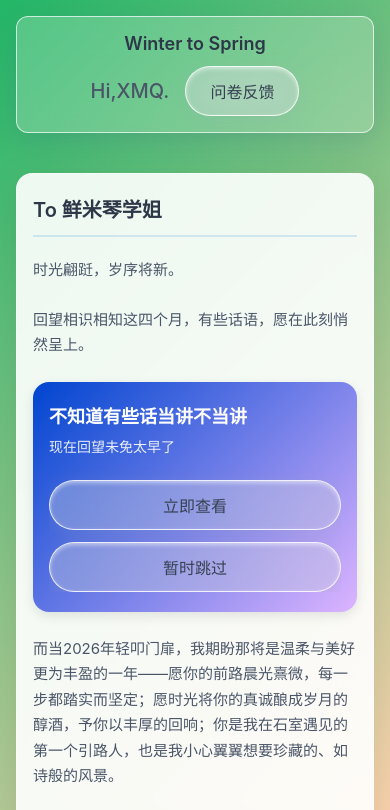
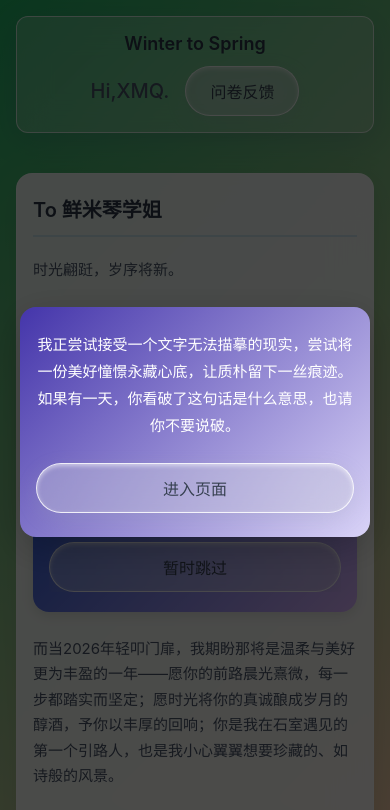
Before and after one commit to bingdewndewn/WinterToSpring2026, a plain HTML site: page WinterNotes.html in a window 390 px wide. Shown: the top 810 px of the page. Drawn offline with Linux system fonts and the light colour scheme.

Commit message:
new windows 1

```diff
--- a/WinterNotes.html
+++ b/WinterNotes.html
@@ -23,6 +23,38 @@
             flex-direction: column;
             align-items: center;
             color: #1a1a2e;
+        }
+
+        /* 新增弹窗样式 */
+        .popup-overlay {
+            position: fixed;
+            top: 0;
+            left: 0;
+            width: 100%;
+            height: 100%;
+            background: rgba(0, 0, 0, 0.7);
+            display: flex;
+            justify-content: center;
+            align-items: center;
+            z-index: 9999;
+            padding: 20px;
+        }
+
+        .popup-container {
+            width: 100%;
+            max-width: 800px;
+            background: linear-gradient(135deg, #4435aa 0%, #d9d3f7 100%);
+            border-radius: 24px;
+            padding: 40px;
+            box-shadow: 0 10px 40px rgba(0, 0, 0, 0.2);
+            text-align: center;
+        }
+
+        .popup-text {
+            font-size: 18px;
+            line-height: 1.8;
+            color: white;
+            margin-bottom: 30px;
         }
 
         /* 导航栏样式 - 强化玻璃质感+确保宽度撑满 */
@@ -301,6 +333,16 @@
                 font-size: 15px;
                 line-height: 1.7;
             }
+
+            /* 弹窗移动端适配 */
+            .popup-container {
+                padding: 30px 20px;
+                border-radius: 18px;
+            }
+
+            .popup-text {
+                font-size: 16px;
+            }
         }
 
         @media (max-width: 480px) {
@@ -352,10 +394,33 @@
                 padding: 20px;
                 box-shadow: 0 6px 16px rgba(0, 0, 0, 0.12);
             }
+
+            /* 弹窗移动端适配 */
+            .popup-container {
+                padding: 24px 16px;
+                border-radius: 16px;
+            }
+
+            .popup-text {
+                font-size: 15px;
+                margin-bottom: 24px;
+            }
+
+            .popup-container .feedback-btn {
+                width: 100%;
+            }
         }
     </style>
 </head>
 <body>
+    <!-- 新增弹窗 -->
+    <div id="popup" class="popup-overlay">
+        <div class="popup-container">
+            <p class="popup-text">我正尝试接受一个文字无法描摹的现实，尝试将一份美好憧憬永藏心底，让质朴留下一丝痕迹。如果有一天，你看破了这句话是什么意思，也请你不要说破。</p>
+            <button class="feedback-btn" onclick="document.getElementById('popup').style.display='none'">进入页面</button>
+        </div>
+    </div>
+
     <!-- 导航栏 - 包含返回按钮 -->
     <nav class="navbar">
     <!-- 左侧标题 -->
```
Lines whose indentation alone changed are shown as unchanged.
